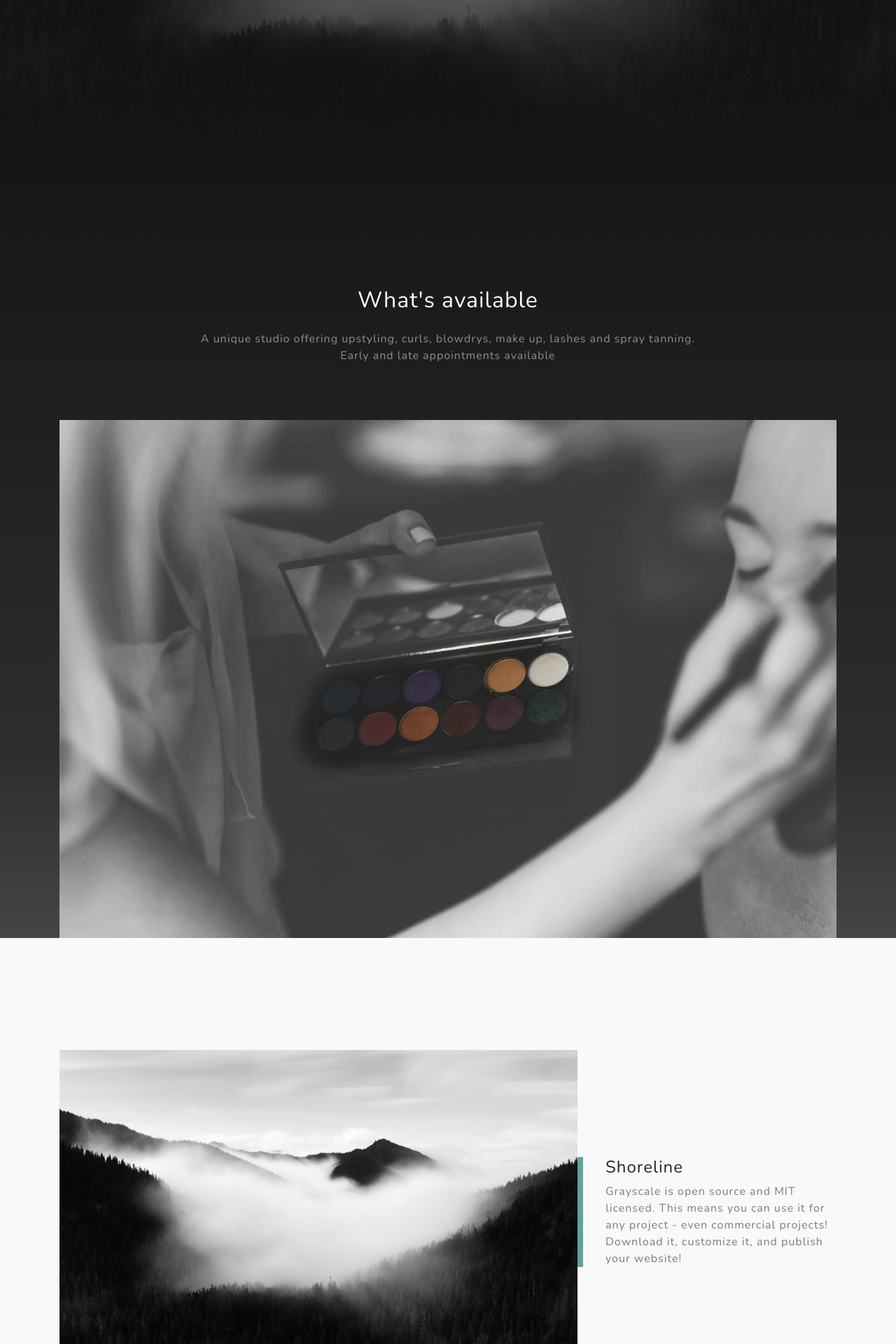
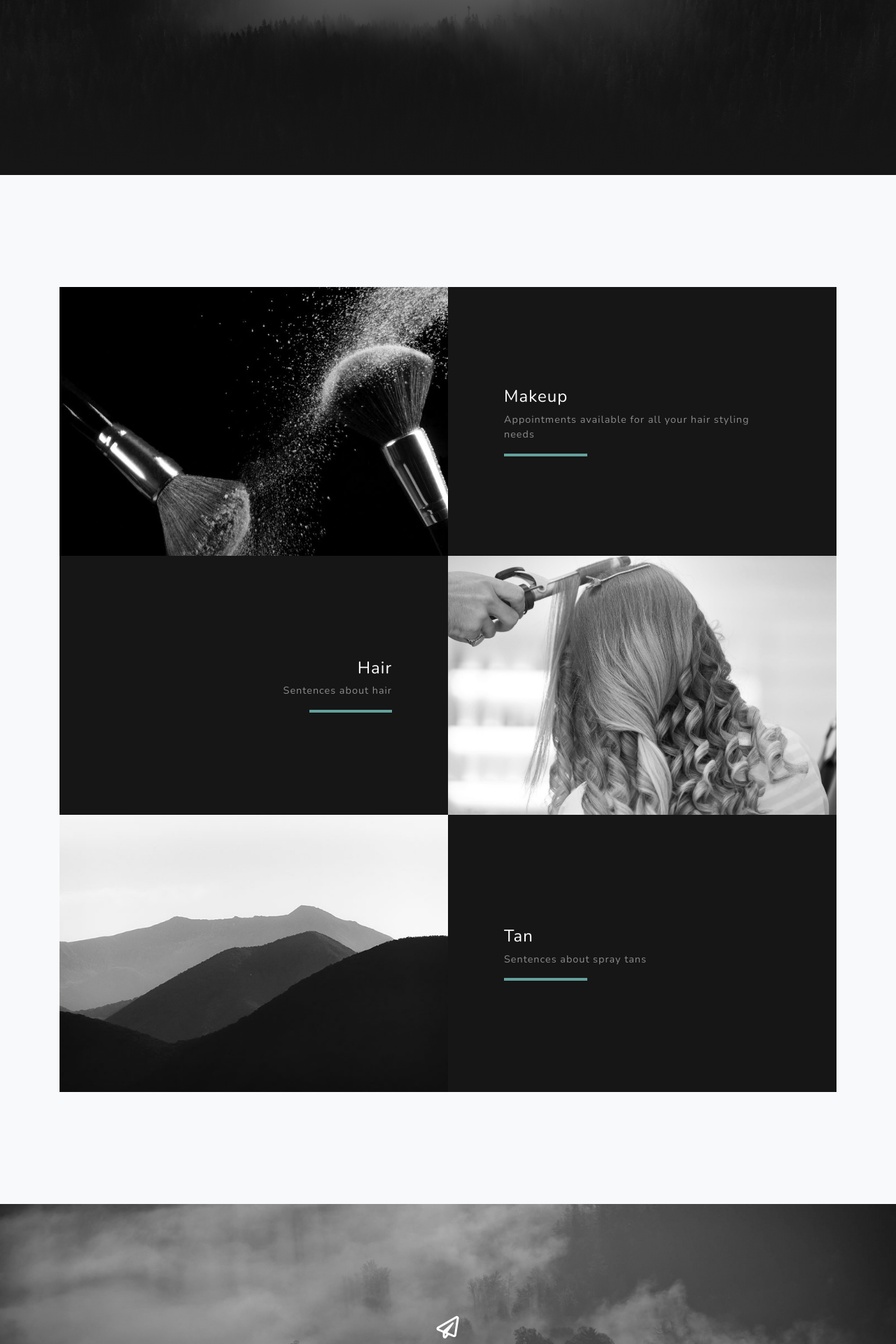
Before and after one commit to pmadden90/km-hairandmakeup, a Flask app: page /homepage in a window 1280 px wide. Shown: the part 550-2470 px from the top of the page at 70% size. Run offline with Flask 2, Linux system fonts and the light colour scheme; some libraries are stand-ins or nearby versions.

Commit message:
Updated layout of homepage and added images

```diff
--- a/static/css/grayscale.css
+++ b/static/css/grayscale.css
@@ -90,7 +90,7 @@
   height: auto;
   min-height: 35rem;
   padding: 15rem 0;
-  background: linear-gradient(to bottom, rgba(22, 22, 22, 0.3) 0%, rgba(22, 22, 22, 0.7) 75%, #161616 100%), url("../static/img/bg-masthead.jpg");
+  background: linear-gradient(to bottom, rgba(22, 22, 22, 0.3) 0%, rgba(22, 22, 22, 0.7) 75%, #161616 100%), url("../static/img/brushes-bw.jpg");
   background-position: center;
   background-repeat: no-repeat;
   background-attachment: scroll;
--- a/templates/base.html
+++ b/templates/base.html
@@ -16,7 +16,9 @@
 	<!-- Custom fonts for this template -->
 	<link href="../static/vendor/fontawesome-free/css/all.min.css" rel="stylesheet">
 	<link href="https://fonts.googleapis.com/css?family=Varela+Round" rel="stylesheet">
-  <link href="https://fonts.googleapis.com/css?family=Nunito:200,200i,300,300i,400,400i,600,600i,700,700i,800,800i,900,900i" rel="stylesheet">
+	<link
+		href="https://fonts.googleapis.com/css?family=Nunito:200,200i,300,300i,400,400i,600,600i,700,700i,800,800i,900,900i"
+		rel="stylesheet">
 
 	<!-- Custom styles for this template -->
 	<link href="../static/css/grayscale.min.css" rel="stylesheet">
@@ -54,7 +56,8 @@
 		<div class="container d-flex h-100 align-items-center">
 			<div class="mx-auto text-center">
 				<h1 class="mx-auto my-0 text-uppercase">Kylie Mullaney</h1>
-        <h2 class="text-white-50 mx-auto mt-2 mb-5">Hair stylist and makeup artist based around Carrick On Shannon</h2>
+				<h2 class="text-white-50 mx-auto mt-2 mb-5">Hair stylist and makeup artist based around Carrick On
+					Shannon</h2>
 				<a href="#about" class="btn btn-primary js-scroll-trigger">Book Now!</a>
 			</div>
 		</div>
@@ -62,6 +65,69 @@
 
 	{% block content %}
 	{% endblock %}
+
+	<!-- Contact Section -->
+	<section class="contact-section bg-black">
+		<div class="container">
+
+			<div class="row">
+
+				<div class="col-md-4 mb-3 mb-md-0">
+					<a href="https://goo.gl/maps/q3RjpzcKah7ZWoQX9" target="_blank">
+						<div class="card py-4 h-100">
+							<div class="card-body text-center">
+								<i class="fas fa-map-marked-alt text-primary mb-2"></i>
+								<h4 class="text-uppercase m-0">Address</h4>
+								<hr class="my-4">
+								<div class="small text-black-50">Main Street, Carrick On Shannon</div>
+							</div>
+						</div>
+					</a>
+				</div>
+
+				<div class="col-md-4 mb-3 mb-md-0">
+					<a href="mailto: kyliemullaney@hotmail.com">
+						<div class="card py-4 h-100">
+							<div class="card-body text-center">
+								<i class="fas fa-envelope text-primary mb-2"></i>
+								<h4 class="text-uppercase m-0">Email</h4>
+								<hr class="my-4">
+								<div class="small text-black-50">
+									<a href="#">kyliemullaney@hotmail.com</a>
+								</div>
+							</div>
+						</div>
+					</a>
+				</div>
+
+				<div class="col-md-4 mb-3 mb-md-0">
+					<a href="tel:0872130632">
+						<div class="card py-4 h-100">
+							<div class="card-body text-center">
+								<i class="fas fa-mobile-alt text-primary mb-2"></i>
+								<h4 class="text-uppercase m-0">Phone</h4>
+								<hr class="my-4">
+								<div class="small text-black-50">0872130632</div>
+							</div>
+						</div>
+				</div>
+				</a>
+			</div>
+
+			<div class="social d-flex justify-content-center">
+				<a href="https://www.facebook.com/hairandmakeupcarrickonshannon/" target="_blank" class="mx-2">
+					<i class="fab fa-facebook-f"></i>
+				</a>
+				<a href="https://www.instagram.com/kyliemullaneyhairandmakeup/?hl=en" target="_blank" class="mx-2">
+					<i class="fab fa-instagram"></i>
+				</a>
+				<!----><a href="#" target="_blank" class="mx-2">
+					<i class="fab fa-snapchat"></i>
+				</a>-->
+			</div>
+
+		</div>
+	</section>
 
 	<!-- Footer -->
 	<footer class="bg-black small text-center text-white-50">
--- a/templates/index.html
+++ b/templates/index.html
@@ -4,50 +4,36 @@
 
 
 <!-- About Section -->
-<section id="about" class="about-section text-center">
+<!--<section id="about" class="about-section text-center">
 	<div class="container">
 		<div class="row">
 			<div class="col-lg-8 mx-auto">
 				<h2 class="text-white mb-4">What's available</h2>
-				<p class="text-white-50">A unique studio offering upstyling, curls, blowdrys, make up, lashes and spray tanning.
+				<p class="text-white-50">A unique studio offering upstyling, curls, blowdrys, make up, lashes and spray
+					tanning.
 					Early and late appointments available</p>
 			</div>
 		</div>
 		<img src="../static/img/makeup-artist.jpg" class="img-fluid" alt="">
     </div>
-</section>
+</section>-->
 
 <!-- Projects Section -->
 <section id="projects" class="projects-section bg-light">
 	<div class="container">
 
-		<!-- Featured Project Row -->
-		<div class="row align-items-center no-gutters mb-4 mb-lg-5">
-			<div class="col-xl-8 col-lg-7">
-				<img class="img-fluid mb-3 mb-lg-0" src="../static/img/bg-masthead.jpg" alt="">
-        </div>
-				<div class="col-xl-4 col-lg-5">
-					<div class="featured-text text-center text-lg-left">
-						<h4>Shoreline</h4>
-						<p class="text-black-50 mb-0">Grayscale is open source and MIT licensed. This means you can use
-							it for any project - even commercial projects! Download it, customize it, and publish your
-							website!</p>
-					</div>
-				</div>
-			</div>
-
 		<!-- Project One Row -->
 		<div class="row justify-content-center no-gutters mb-5 mb-lg-0">
 			<div class="col-lg-6">
-					<img class="img-fluid" src="../static/img/demo-image-01.jpg" alt="">
+				<img class="img-fluid" src="../static/img/makeup-brushes-bw.jpg" alt="">
         </div>
 				<div class="col-lg-6">
 					<div class="bg-black text-center h-100 project">
 						<div class="d-flex h-100">
 							<div class="project-text w-100 my-auto text-center text-lg-left">
-									<h4 class="text-white">Misty</h4>
-									<p class="mb-0 text-white-50">An example of where you can put an image of a project,
-										or anything else, along with a description.</p>
+								<h4 class="text-white">Makeup</h4>
+								<p class="mb-0 text-white-50">Appointments available for all your hair
+									styling needs</p>
 								<hr class="d-none d-lg-block mb-0 ml-0">
 							</div>
 						</div>
@@ -58,17 +44,33 @@
 			<!-- Project Two Row -->
 			<div class="row justify-content-center no-gutters">
 				<div class="col-lg-6">
-						<img class="img-fluid" src="../static/img/demo-image-02.jpg" alt="">
+					<img class="img-fluid" src="../static/img/bw-styling.jpg" alt="">
         </div>
 					<div class="col-lg-6 order-lg-first">
 						<div class="bg-black text-center h-100 project">
 							<div class="d-flex h-100">
 								<div class="project-text w-100 my-auto text-center text-lg-right">
-										<h4 class="text-white">Mountains</h4>
-										<p class="mb-0 text-white-50">Another example of a project with its respective
-											description. These sections work well responsively as well, try this theme
-											on a small screen!</p>
+									<h4 class="text-white">Hair</h4>
+									<p class="mb-0 text-white-50">Sentences about hair </p>
 									<hr class="d-none d-lg-block mb-0 mr-0">
+								</div>
+							</div>
+						</div>
+					</div>
+				</div>
+
+				<!-- Project Three Row -->
+				<div class="row justify-content-center no-gutters mb-5 mb-lg-0">
+					<div class="col-lg-6">
+						<img class="img-fluid" src="../static/img/demo-image-01.jpg" alt="">
+        </div>
+						<div class="col-lg-6">
+							<div class="bg-black text-center h-100 project">
+								<div class="d-flex h-100">
+									<div class="project-text w-100 my-auto text-center text-lg-left">
+										<h4 class="text-white">Tan</h4>
+										<p class="mb-0 text-white-50">Sentences about spray tans</p>
+										<hr class="d-none d-lg-block mb-0 ml-0">
 									</div>
 								</div>
 							</div>
@@ -97,65 +99,4 @@
 	</div>
 </section>
 
-<!-- Contact Section -->
-<section class="contact-section bg-black">
-	<div class="container">
-
-		<div class="row">
-
-			<div class="col-md-4 mb-3 mb-md-0">
-				<a href="https://goo.gl/maps/q3RjpzcKah7ZWoQX9" target="_blank">
-					<div class="card py-4 h-100">
-						<div class="card-body text-center">
-							<i class="fas fa-map-marked-alt text-primary mb-2"></i>
-							<h4 class="text-uppercase m-0">Address</h4>
-							<hr class="my-4">
-							<div class="small text-black-50">Main Street, Carrick On Shannon</div>
-						</div>
-					</div>
-				</a>
-			</div>
-
-			<div class="col-md-4 mb-3 mb-md-0">
-				<div class="card py-4 h-100">
-					<div class="card-body text-center">
-						<i class="fas fa-envelope text-primary mb-2"></i>
-						<h4 class="text-uppercase m-0">Email</h4>
-						<hr class="my-4">
-						<div class="small text-black-50">
-							<a href="#">hello@yourdomain.com</a>
-						</div>
-					</div>
-				</div>
-			</div>
-
-			<div class="col-md-4 mb-3 mb-md-0">
-				<a href="tel:0872130632">
-					<div class="card py-4 h-100">
-						<div class="card-body text-center">
-							<i class="fas fa-mobile-alt text-primary mb-2"></i>
-							<h4 class="text-uppercase m-0">Phone</h4>
-							<hr class="my-4">
-							<div class="small text-black-50">0872130632</div>
-						</div>
-					</div>
-			</div>
-			</a>
-		</div>
-
-		<div class="social d-flex justify-content-center">
-			<a href="https://www.facebook.com/hairandmakeupcarrickonshannon/" target="_blank" class="mx-2">
-				<i class="fab fa-facebook-f"></i>
-			</a>
-			<a href="https://www.instagram.com/kyliemullaneyhairandmakeup/?hl=en" target="_blank" class="mx-2">
-				<i class="fab fa-instagram"></i>
-			</a>
-			<a href="#" target="_blank" class="mx-2">
-				<i class="fab fa-snapchat"></i>
-			</a>
-		</div>
-
-	</div>
-</section>
-
 {% endblock %}
```
Also changed, not shown: static/img/brushes-bw.jpg (added), static/img/bw-styling.jpg (added), static/img/spraytan-bw.jpg (added). Lines whose indentation alone changed are shown as unchanged.
